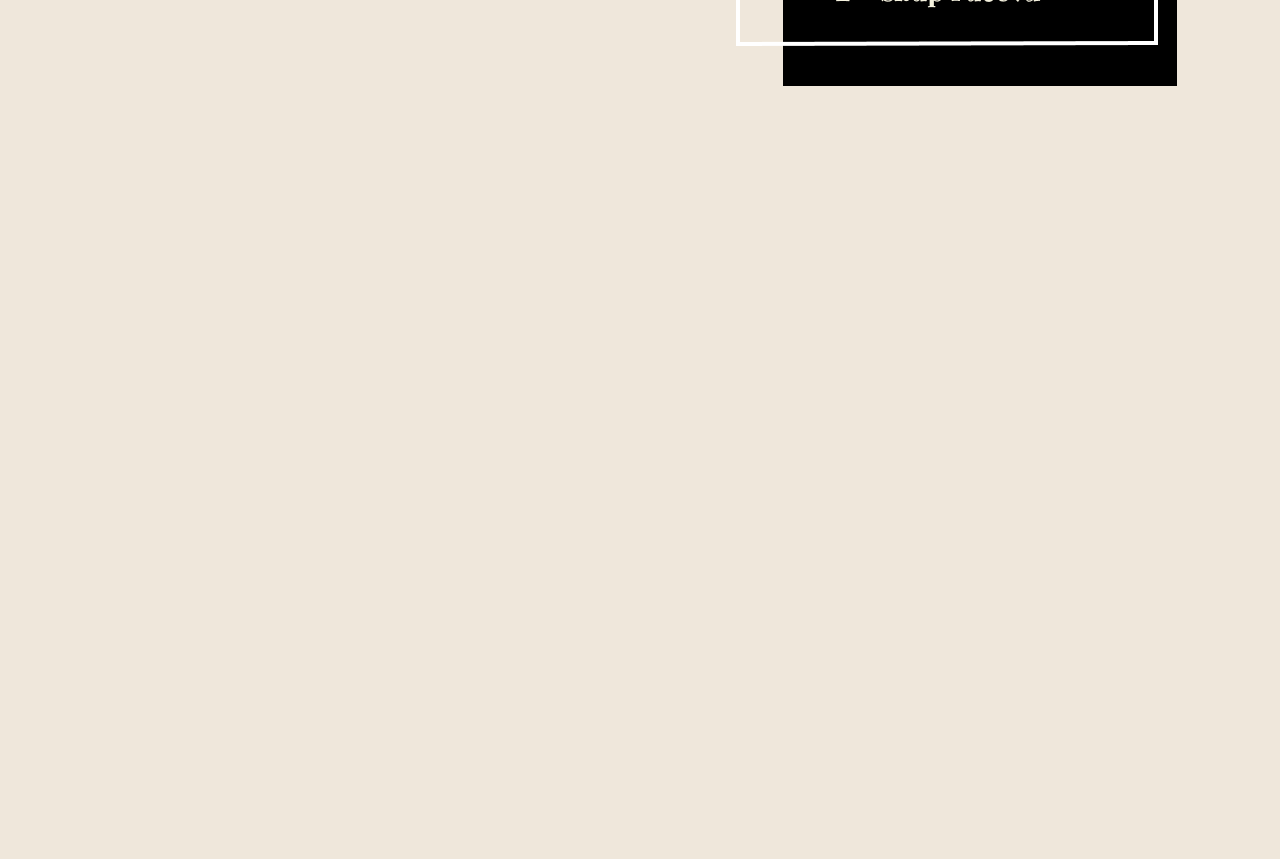
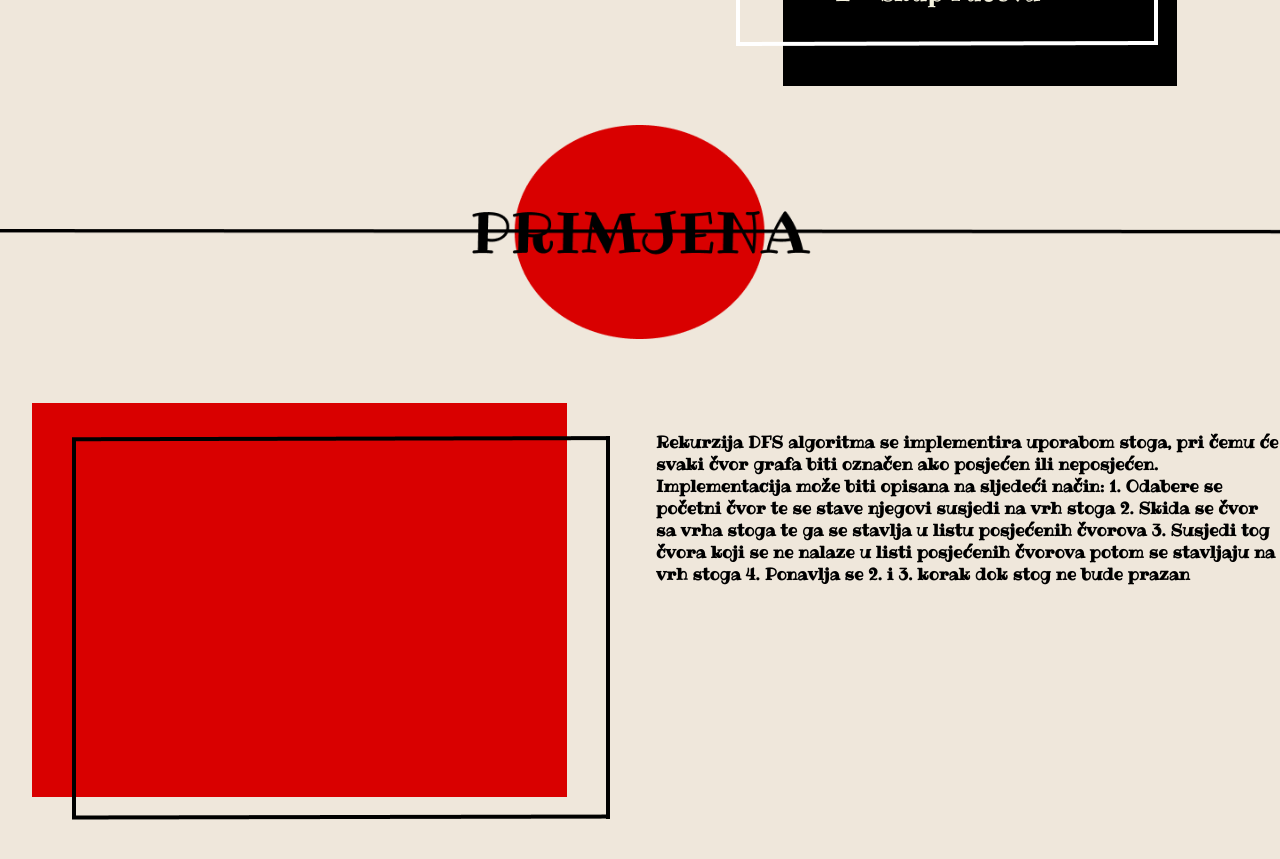
Before and after one commit to j-grgur-hci/PathVisualizer-vol2, a React (Create React App) app: page / in a window 1280 px wide. Shown: the part 3300-4159 px from the top of the page. Before the commit the page ends 3393 px from the top, so only its background shows below. Built offline with nearby package versions, Linux system fonts and the light colour scheme.

Commit message:
added 'primjena' part, needs work

```diff
--- a/src/App.js
+++ b/src/App.js
@@ -4,6 +4,7 @@ import Navigation from './navigation'
 import Pseudokod from './Pseudokod'
 import Primjer from './primjer'
 import Slozenost from './slozenost'
+import Primjena from './primjena'
 const App=()=>{
    return( <div>
      <PathFind/>
@@ -11,6 +12,7 @@ const App=()=>{
      <Pseudokod/>
      <Primjer/>
      <Slozenost/>
+     <Primjena/>
     </div>)
 }
 export default App;
--- a/src/primjena.css
+++ b/src/primjena.css
@@ -0,0 +1,10 @@
+@font-face {
+    font-family: Ribeye;
+    src: url("./Ribeye/Ribeye-Regular.ttf");
+}
+
+.slozenost {
+    color: black;
+    font-family: 'Ribeye';
+    font-size: 1.25rem;
+}
--- a/src/primjena.js
+++ b/src/primjena.js
@@ -1,13 +1,13 @@
 import React from 'react';
 import {Grid} from '@mui/material';
-import pseudoSlika from './images/pseudokod.png';
+import primjenaSlika from './images/primjena.png';
 import okvir from './images/okvirPseudokod.png'
-import './pseudokod.css'
+import './primjena.css'
 
-const Pseudokod=()=>{
+const Primjena=()=>{
 return(
-    <div class="pseudokod">
-        <img src={pseudoSlika} style={{marginLeft:'auto',marginRight:'auto',marginTop:'2rem',marginBottom:'4rem',display: 'block',width:'100%', }}/>
+    <div class="pseudokod" style={{paddingBottom:'2rem'}}>
+        <img src={primjenaSlika} style={{marginLeft:'auto',marginRight:'auto',marginTop:'2rem',marginBottom:'4rem',display: 'block',width:'100%', }}/>
     <Grid container spacing={4} direction="row" >
         <Grid item xs={6} >
                     <img src={okvir} style={{marginLeft:'2rem'}}/>
@@ -27,4 +27,4 @@ return(
 
 )}
 
-export default Pseudokod;
+export default Primjena;
```
